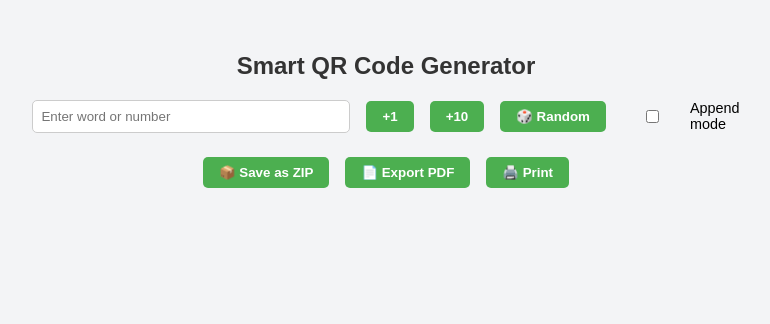
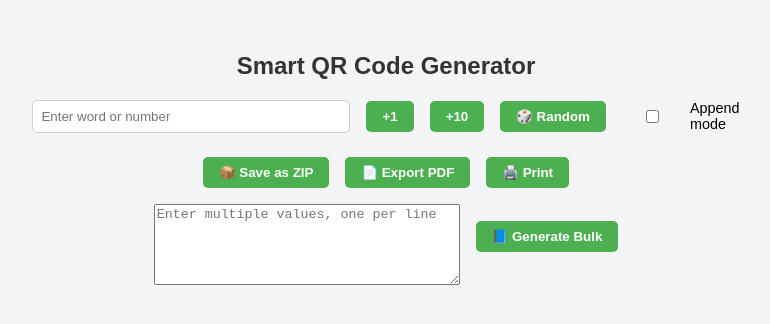
Before and after one commit to RomyGuibelondo/QRCODE2025, a plain HTML site: page index.html in a window 1280 px wide. Shown: the whole page, without its empty margins (254-1024 px from the left). Drawn offline with nearby package versions, Linux system fonts and the light colour scheme.

Commit message:
add generate bulk

```diff
--- a/index.html
+++ b/index.html
@@ -123,9 +123,67 @@
       <button onclick="window.print()">🖨️ Print</button>
     </div>
 
+    <div class="qr-container">
+      <textarea
+        id="bulkInput"
+        placeholder="Enter multiple values, one per line"
+        rows="5"
+        style="width: 100%; max-width: 300px; margin-top: 1rem"
+      ></textarea>
+      <button onclick="generateBulkQRs()">📘 Generate Bulk</button>
+    </div>
     <div class="qr-grid" id="qrDisplay"></div>
 
     <script>
+      function generateBulkQRs() {
+        const bulkText = document.getElementById("bulkInput").value.trim();
+        const append = document.getElementById("appendMode").checked;
+        const qrDisplay = document.getElementById("qrDisplay");
+
+        if (!bulkText) {
+          alert("Please enter one or more values.");
+          return;
+        }
+
+        if (!append) qrDisplay.innerHTML = "";
+
+        const lines = bulkText
+          .split("\n")
+          .map((line) => line.trim())
+          .filter(Boolean);
+
+        lines.forEach((line) => {
+          const qrUrl =
+            "https://api.qrserver.com/v1/create-qr-code/?size=150x150&data=" +
+            encodeURIComponent(line);
+
+          const card = document.createElement("div");
+          card.className = "qr-card";
+
+          const img = document.createElement("img");
+          img.src = qrUrl;
+          img.alt = `QR code for ${line}`;
+          img.style.cursor = "pointer";
+
+          img.onclick = () => {
+            const a = document.createElement("a");
+            a.href = img.src;
+            a.download = `${line}.png`;
+            a.click();
+          };
+
+          const label = document.createElement("div");
+          label.className = "qr-text";
+          label.innerText = line;
+
+          card.appendChild(img);
+          card.appendChild(label);
+          qrDisplay.appendChild(card);
+        });
+
+        document.getElementById("bulkInput").value = "";
+      }
+
       function generateQRs(count) {
         const inputField = document.getElementById("qrInput");
         let input = inputField.value.trim();
```
